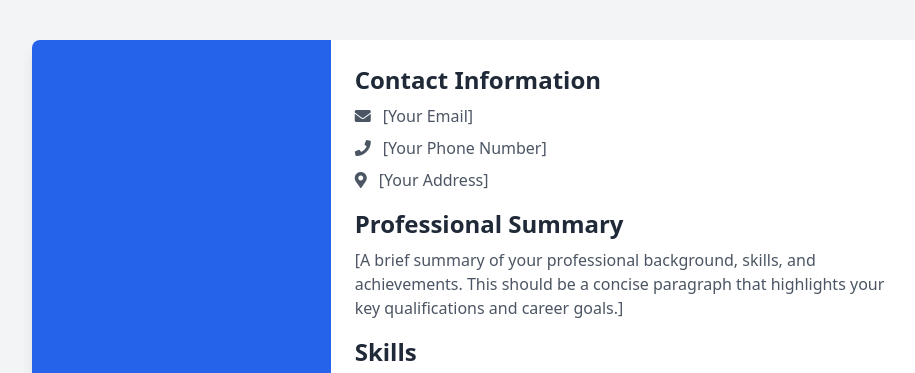
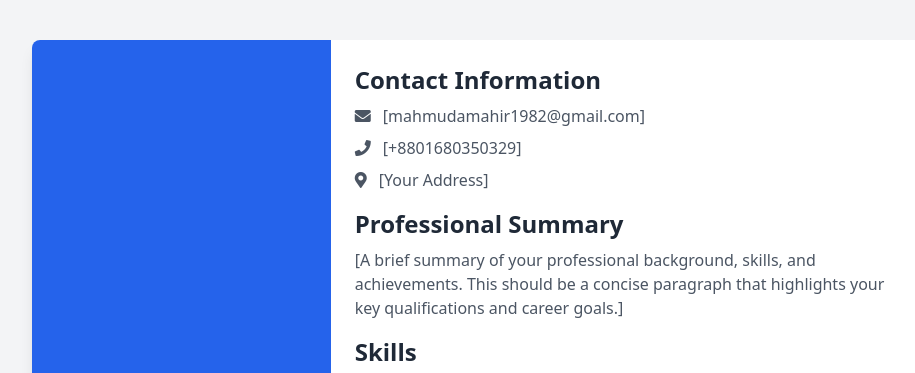
Before and after one commit to Mahfiz720/CV-cover, a plain HTML site: page index.html in a window 1280 px wide. Shown: the top 373 px of the page, without its empty margins (160-1075 px from the left). Drawn offline with nearby package versions, Linux system fonts and the light colour scheme.

Commit message:
Update index.html

```diff
--- a/index.html
+++ b/index.html
@@ -28,12 +28,12 @@
       <p class="text-gray-600 mt-2">
        <i class="fas fa-envelope mr-2">
        </i>
-       [Your Email]
+       [mahmudamahir1982@gmail.com]
       </p>
       <p class="text-gray-600 mt-2">
        <i class="fas fa-phone mr-2">
        </i>
-       [Your Phone Number]
+       [+8801680350329]
       </p>
       <p class="text-gray-600 mt-2">
        <i class="fas fa-map-marker-alt mr-2">
```
